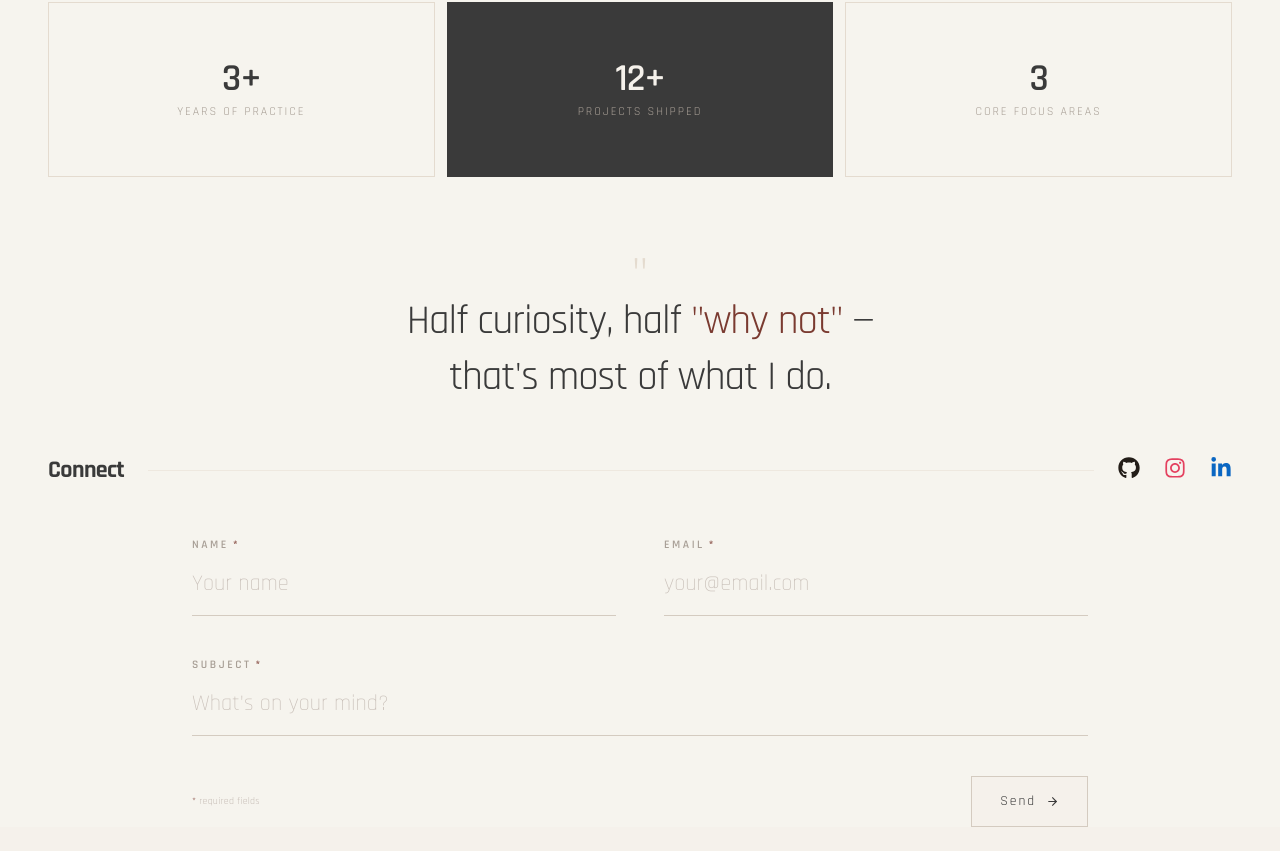
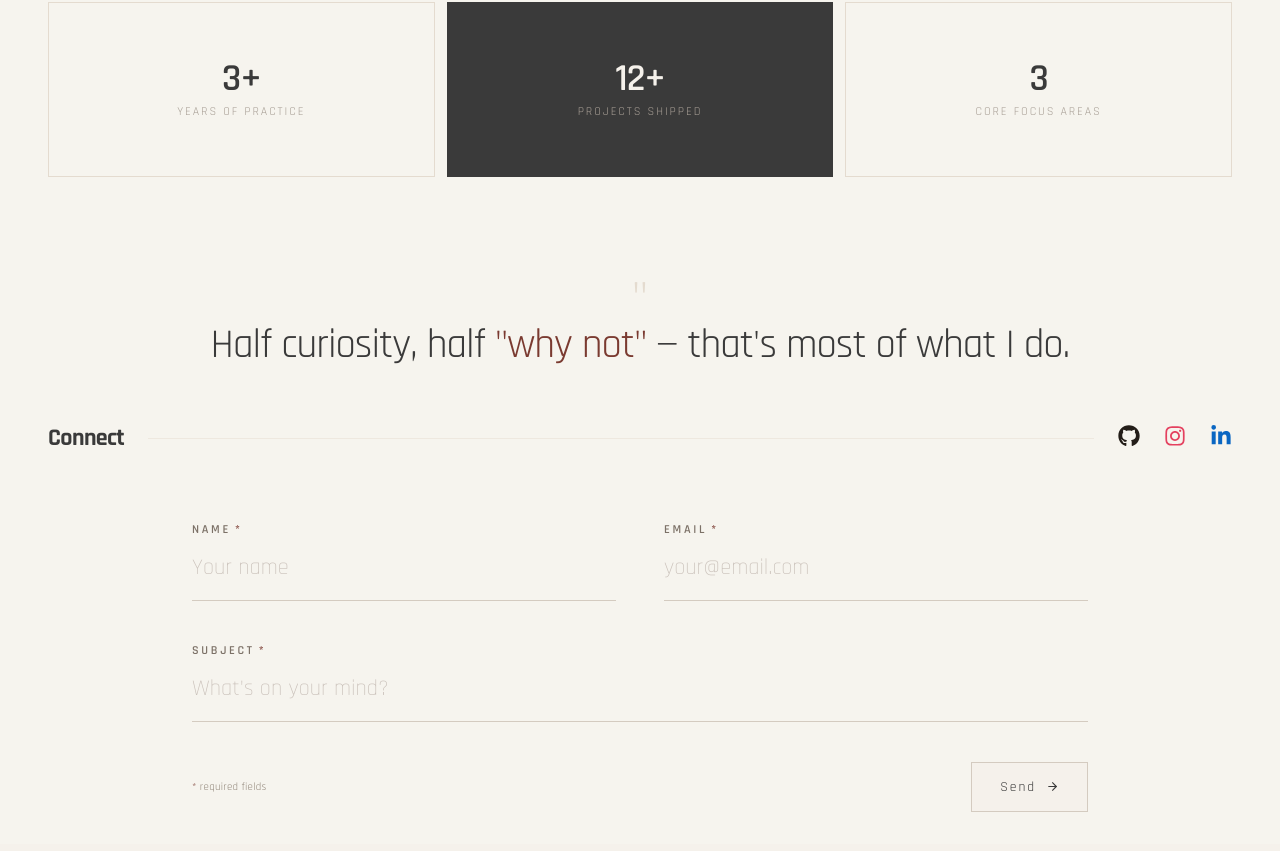
Before and after one commit to dhirendraxd/dhiren_website, a React (Vite) app: page / in a window 1280 px wide. Shown: the part 3462-4313 px from the top of the page. Built offline with nearby package versions, Linux system fonts and the light colour scheme; the HTML template or start-up script is replaced by a standard one.

Commit message:
style: adjust spacing and layout in ConnectSection for improved visual consistency

```diff
--- a/src/components/ConnectSection.tsx
+++ b/src/components/ConnectSection.tsx
@@ -89,14 +89,14 @@ const ConnectSection = () => {
   };
 
   const fieldClass = (key: keyof Fields) =>
-    `w-full bg-transparent border-0 border-b pb-4 text-[1.4rem] font-rajdhani tracking-tight placeholder:font-light placeholder:tracking-normal focus:outline-none transition-colors duration-200 ${
+    `w-full bg-transparent border-0 border-b pb-4 text-[1.4rem] font-rajdhani tracking-tight placeholder:font-light placeholder:tracking-normal placeholder:text-[#92877b] focus:outline-none transition-colors duration-200 ${
       touched[key] && errors[key]
         ? "border-[#7A3A30] text-[#3a3a3a] placeholder:text-[#c8bfb8] focus:border-[#7A3A30]"
         : "border-[#d4cbc0] text-[#3a3a3a] placeholder:text-[#c8bfb8] focus:border-[#3a3a3a]"
     }`;
 
   return (
-    <section id="contact" className="pt-4 pb-0 px-8 md:px-12 bg-card font-rajdhani">
+    <section id="contact" className="pt-10 pb-8 px-8 md:px-12 bg-card font-rajdhani">
       <div className="max-w-[84rem] mx-auto">
         <motion.div
           initial={{ opacity: 0, y: 16 }}
@@ -108,12 +108,12 @@ const ConnectSection = () => {
 
             <blockquote className="flex flex-col items-center gap-3">
               <span className="font-rajdhani text-[3.2rem] leading-none text-[#e4dbcf] select-none" aria-hidden="true">"</span>
-              <p className="font-rajdhani text-[clamp(1.8rem,3.2vw,2.8rem)] tracking-tight text-[#3a3a3a] leading-snug max-w-[28ch] -mt-5">
-                Half curiosity, half <span className="text-[#7A3A30]">"why not"</span> —<br /> that's most of what I do.
+              <p className="whitespace-nowrap font-rajdhani text-[clamp(1.8rem,3.2vw,2.8rem)] tracking-tight text-[#3a3a3a] leading-snug -mt-5">
+                Half curiosity, half <span className="text-[#7A3A30]">"why not"</span> — that's most of what I do.
               </p>
             </blockquote>
 
-            <div className="w-full flex items-center gap-6">
+            <div className="w-full flex items-center gap-6 mb-4">
               <p className="shrink-0 font-rajdhani text-[1.5rem] font-bold tracking-tight text-[#3a3a3a]">Connect</p>
               <span className="flex-1 h-px bg-[#e9e1d6]/60" aria-hidden="true" />
               <nav className="flex items-center gap-6 shrink-0" role="navigation" aria-label="Social links">
@@ -184,7 +184,7 @@ const ConnectSection = () => {
                   <div className="grid grid-cols-1 sm:grid-cols-2 gap-8 sm:gap-12">
                     {/* Name */}
                     <div className="flex flex-col gap-3">
-                      <label htmlFor="name" className="font-rajdhani text-[0.72rem] font-semibold uppercase tracking-[0.22em] text-[#a89f96] flex items-center gap-1">
+                      <label htmlFor="name" className="font-rajdhani text-[0.76rem] font-semibold uppercase tracking-[0.22em] text-[#7c7167] flex items-center gap-1">
                         Name <span className="text-[#7A3A30]" aria-hidden="true">*</span>
                       </label>
                       <input
@@ -208,7 +208,7 @@ const ConnectSection = () => {
 
                     {/* Email */}
                     <div className="flex flex-col gap-3">
-                      <label htmlFor="email" className="font-rajdhani text-[0.72rem] font-semibold uppercase tracking-[0.22em] text-[#a89f96] flex items-center gap-1">
+                      <label htmlFor="email" className="font-rajdhani text-[0.76rem] font-semibold uppercase tracking-[0.22em] text-[#7c7167] flex items-center gap-1">
                         Email <span className="text-[#7A3A30]" aria-hidden="true">*</span>
                       </label>
                       <input
@@ -233,7 +233,7 @@ const ConnectSection = () => {
 
                   {/* Subject */}
                   <div className="flex flex-col gap-3">
-                    <label htmlFor="subject" className="font-rajdhani text-[0.72rem] font-semibold uppercase tracking-[0.22em] text-[#a89f96] flex items-center gap-1">
+                    <label htmlFor="subject" className="font-rajdhani text-[0.76rem] font-semibold uppercase tracking-[0.22em] text-[#7c7167] flex items-center gap-1">
                       Subject <span className="text-[#7A3A30]" aria-hidden="true">*</span>
                     </label>
                     <input
@@ -268,7 +268,7 @@ const ConnectSection = () => {
                   </AnimatePresence>
 
                   <div className="flex items-center justify-between">
-                    <p className="text-[0.62rem] text-[#c8bfb8] tracking-wide">
+                    <p className="text-[0.68rem] text-[#92877b] tracking-wide">
                       <span className="text-[#7A3A30]">*</span> required fields
                     </p>
                     <button
```
